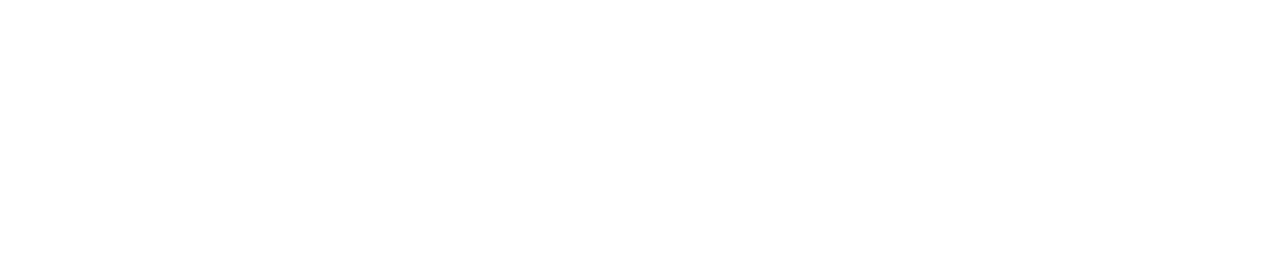
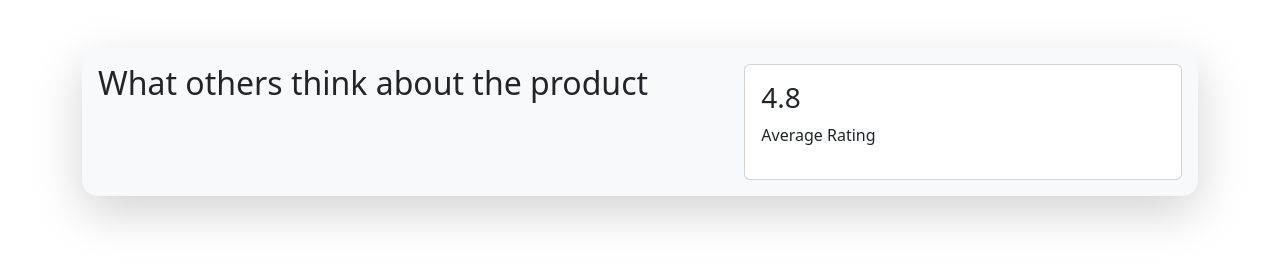
Before and after one commit to pwanida/M08_RatingComponent--Test, a plain HTML site: page index.html in a window 1280 px wide. Drawn offline with Linux system fonts and the light colour scheme.

Commit message:
Create Rating Summary Structure (#1)

```diff
--- a/index.html
+++ b/index.html
@@ -8,7 +8,27 @@
     <link href="css/style.css" rel="stylesheet">
 </head>
 <body>
-
+    <!--Section 1 : Rating Summary -->
+    <div class="container">
+        <div class="card bg-light rounded-4 border-0 mt-5 shadow-lg">
+            <div class="card-body">
+             <div class="row">
+                <div class="col-7">
+                    <h2>What others think about the product</h2>
+                </div>
+                <div class="col-5">
+                    <div class="card">
+                        <div class="card-body">
+                            <h3>4.8</h3>
+                            <p>Average Rating</p>
+                        </div>
+                    </div>
+                </div>
+             </div>
+            </div>
+        </div>
+    </div>
+    <!--Section 2 : Summary Review -->
     <script src="js/bootstrap.bundle.min.js"></script>
 </body>
 </html>
```
